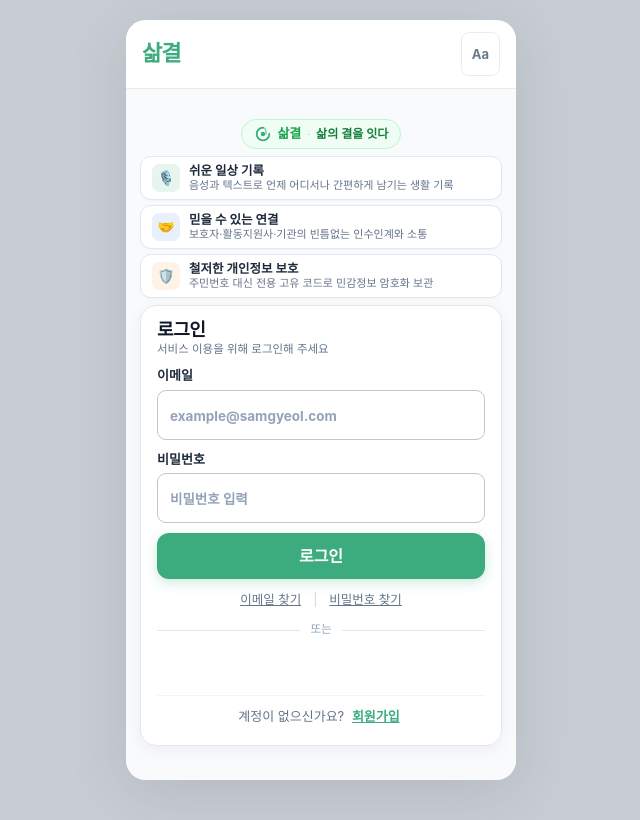
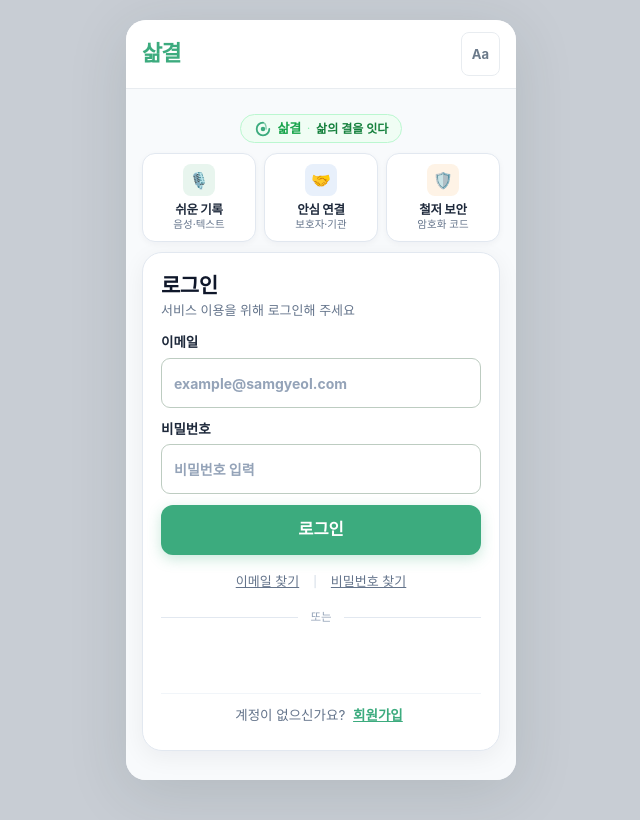
Before and after one commit to PIC-2-team/PIC-2-team-project, a React (Vite) app in the folder frontend/: page / in a window 1280 px wide. Shown: the whole page, without its empty margins (319-959 px from the left). Built offline with nearby package versions, Linux system fonts and the light colour scheme; no server answers.

Commit message:
feat: 로그인 화면 Option A (가로 3열 큐브 카드 + 대형 로그인 카드) 적용

```diff
--- a/frontend/src/pages/LoginPage.module.css
+++ b/frontend/src/pages/LoginPage.module.css
@@ -21,8 +21,8 @@
   height: 100%;
   overflow: hidden;
   justify-content: center;
-  padding: 6px 14px 10px;
-  gap: 7px;
+  padding: 10px 16px 14px;
+  gap: 10px;
 }
 
 /* 브랜드 히어로 섹션 */
@@ -39,7 +39,7 @@
   display: inline-flex;
   align-items: center;
   gap: 6px;
-  padding: 4px 12px;
+  padding: 4px 13px;
   background: #f0fdf4;
   border: 1px solid #bbf7d0;
   border-radius: 20px;
@@ -67,73 +67,75 @@
   font-weight: 600;
 }
 
-/* 핵심 가치 카드 섹션 */
+/* 핵심 가치 카드 섹션 (가로 3열 그리드) */
 .featuresSection {
-  display: flex;
-  flex-direction: column;
-  gap: 5px;
+  display: grid;
+  grid-template-columns: repeat(3, 1fr);
+  gap: 8px;
   width: 100%;
   box-sizing: border-box;
 }
 
 .featureCard {
   display: flex;
+  flex-direction: column;
   align-items: center;
-  gap: 9px;
-  padding: 6px 11px;
+  text-align: center;
+  gap: 6px;
+  padding: 10px 6px 9px;
   background: #ffffff;
   border: 1px solid #e2e8f0;
-  border-radius: 11px;
-  box-shadow: 0 1px 3px rgba(0, 0, 0, 0.03);
+  border-radius: 13px;
+  box-shadow: 0 2px 6px rgba(15, 23, 42, 0.04);
   box-sizing: border-box;
 }
 
 .featureIconWrap {
-  width: 28px;
-  height: 28px;
-  border-radius: 7px;
+  width: 32px;
+  height: 32px;
+  border-radius: 8px;
   display: flex;
   align-items: center;
   justify-content: center;
-  font-size: 14px;
+  font-size: 16px;
   flex-shrink: 0;
 }
 
 .featureText {
   display: flex;
   flex-direction: column;
-  gap: 0;
+  align-items: center;
+  gap: 1px;
   min-width: 0;
+  width: 100%;
 }
 
 .featureTitle {
   margin: 0;
   font-size: 12.5px;
-  font-weight: 700;
+  font-weight: 750;
   color: #1e293b;
   line-height: 1.25;
+  letter-spacing: -0.3px;
 }
 
 .featureDesc {
   margin: 0;
-  font-size: 11px;
+  font-size: 10.5px;
   color: #64748b;
-  line-height: 1.3;
-  white-space: nowrap;
-  overflow: hidden;
-  text-overflow: ellipsis;
+  line-height: 1.2;
 }
 
 /* 로그인 카드 섹션 */
 .loginCard {
   display: flex;
   flex-direction: column;
-  gap: 8px;
-  padding: 13px 16px;
+  gap: 12px;
+  padding: 20px 18px;
   background: #ffffff;
   border: 1px solid #e2e8f0;
-  border-radius: 16px;
-  box-shadow: 0 4px 16px rgba(15, 23, 42, 0.05);
+  border-radius: 20px;
+  box-shadow: 0 6px 24px rgba(15, 23, 42, 0.06);
   box-sizing: border-box;
   width: 100%;
 }
@@ -141,21 +143,21 @@
 .heading {
   display: flex;
   flex-direction: column;
-  gap: 1px;
+  gap: 2px;
 }
 
 .heading h2 {
   margin: 0;
-  font-size: 18px;
+  font-size: 21px;
   font-weight: 850;
-  line-height: 1.2;
-  letter-spacing: -0.4px;
+  line-height: 1.25;
+  letter-spacing: -0.5px;
   color: #0f172a;
 }
 
 .subheading {
   margin: 0;
-  font-size: 11.5px;
+  font-size: 13px;
   color: #64748b;
 }
 
@@ -181,14 +183,14 @@
 .form {
   display: flex;
   flex-direction: column;
-  gap: 10px;
+  gap: 11px;
 }
 
 .form label {
   display: flex;
   flex-direction: column;
-  gap: 4px;
-  font-size: 13px;
+  gap: 5px;
+  font-size: 13.5px;
   font-weight: 700;
   color: #1e293b;
 }
@@ -196,21 +198,21 @@
 .form input {
   width: 100%;
   min-width: 0;
-  min-height: 44px;
-  padding: 10px 14px;
+  min-height: 48px;
+  padding: 12px 15px;
   border: 1.5px solid #cbd5e1;
-  border-radius: 11px;
+  border-radius: 12px;
   background: #f8fafc;
   color: #0f172a;
   font: inherit;
-  font-size: 15px;
+  font-size: 15.5px;
   box-sizing: border-box;
   transition: all 0.15s ease;
 }
 
 .form input::placeholder {
   color: #94a3b8;
-  font-size: 13.5px;
+  font-size: 14px;
 }
 
 .form input:hover {
@@ -230,40 +232,40 @@
   display: flex;
   align-items: center;
   gap: 8px;
-  padding: 8px 12px;
+  padding: 9px 12px;
   background: #fef2f2;
   border: 1px solid #fecaca;
   border-radius: 9px;
   color: #991b1b;
-  font-size: 12.5px;
+  font-size: 13px;
   line-height: 1.35;
   box-sizing: border-box;
 }
 
 .alertIcon {
-  width: 16px;
-  height: 16px;
+  width: 17px;
+  height: 17px;
   flex-shrink: 0;
   color: #dc2626;
 }
 
 /* 사각형 규격 CTA 버튼 */
 .submit {
-  min-height: 46px;
-  padding: 11px 18px;
+  min-height: 50px;
+  padding: 12px 18px;
   border: 0;
   border-radius: 12px;
   background: var(--green);
   color: #ffffff;
   font: inherit;
-  font-size: 16px;
+  font-size: 16.5px;
   font-weight: 800;
   cursor: pointer;
   box-sizing: border-box;
   display: flex;
   align-items: center;
   justify-content: center;
-  box-shadow: 0 4px 12px rgba(60, 171, 126, 0.25);
+  box-shadow: 0 4px 14px rgba(60, 171, 126, 0.28);
   transition: all 0.15s ease;
 }
 
@@ -310,22 +312,27 @@
   display: flex;
   justify-content: center;
   align-items: center;
-  gap: 8px;
-  font-size: 12.5px;
+  gap: 10px;
+  font-size: 13px;
   color: #64748b;
-  margin-top: 0;
+  margin-top: 1px;
+}
+
+.linkDivider {
+  color: #cbd5e1;
+  font-size: 11px;
 }
 
 .textBtn {
   background: none;
   border: none;
-  min-height: 26px;
+  min-height: 28px;
   display: inline-flex;
   align-items: center;
   padding: 0 4px;
   color: #64748b;
   font: inherit;
-  font-size: 12.5px;
+  font-size: 13px;
   cursor: pointer;
   text-decoration: underline;
 }
@@ -334,18 +341,13 @@
   color: #0f172a;
 }
 
-.linkDivider {
-  color: #cbd5e1;
-  user-select: none;
-}
-
 .divider {
   display: flex;
   align-items: center;
-  gap: 10px;
+  gap: 12px;
   color: #94a3b8;
   font-size: 11.5px;
-  margin: 0;
+  margin: 1px 0;
 }
 
 .divider::before,
@@ -360,7 +362,7 @@
   display: flex;
   justify-content: center;
   width: 100%;
-  min-height: 40px;
+  min-height: 42px;
   min-width: 0;
 }
 
@@ -374,7 +376,7 @@
 .signup {
   margin: 0;
   color: #64748b;
-  font-size: 13px;
+  font-size: 13.5px;
   text-align: center;
 }
 
--- a/frontend/src/pages/LoginPage.tsx
+++ b/frontend/src/pages/LoginPage.tsx
@@ -203,15 +203,15 @@ export function LoginPage() {
             </div>
           </section>
 
-          {/* 핵심 가치 카드 섹션 */}
+          {/* 핵심 가치 카드 섹션 (가로 3열 그리드) */}
           <section className={styles.featuresSection} aria-label="주요 특징">
             <div className={styles.featureCard}>
               <div className={styles.featureIconWrap} style={{ background: '#e8f5ee', color: '#2b825b' }}>
                 🎙️
               </div>
               <div className={styles.featureText}>
-                <h3 className={styles.featureTitle}>쉬운 일상 기록</h3>
-                <p className={styles.featureDesc}>음성과 텍스트로 언제 어디서나 간편하게 남기는 생활 기록</p>
+                <h3 className={styles.featureTitle}>쉬운 기록</h3>
+                <p className={styles.featureDesc}>음성·텍스트</p>
               </div>
             </div>
 
@@ -220,8 +220,8 @@ export function LoginPage() {
                 🤝
               </div>
               <div className={styles.featureText}>
-                <h3 className={styles.featureTitle}>믿을 수 있는 연결</h3>
-                <p className={styles.featureDesc}>보호자·활동지원사·기관의 빈틈없는 인수인계와 소통</p>
+                <h3 className={styles.featureTitle}>안심 연결</h3>
+                <p className={styles.featureDesc}>보호자·기관</p>
               </div>
             </div>
 
@@ -230,8 +230,8 @@ export function LoginPage() {
                 🛡️
               </div>
               <div className={styles.featureText}>
-                <h3 className={styles.featureTitle}>철저한 개인정보 보호</h3>
-                <p className={styles.featureDesc}>주민번호 대신 전용 고유 코드로 민감정보 암호화 보관</p>
+                <h3 className={styles.featureTitle}>철저 보안</h3>
+                <p className={styles.featureDesc}>암호화 코드</p>
               </div>
             </div>
           </section>
```
